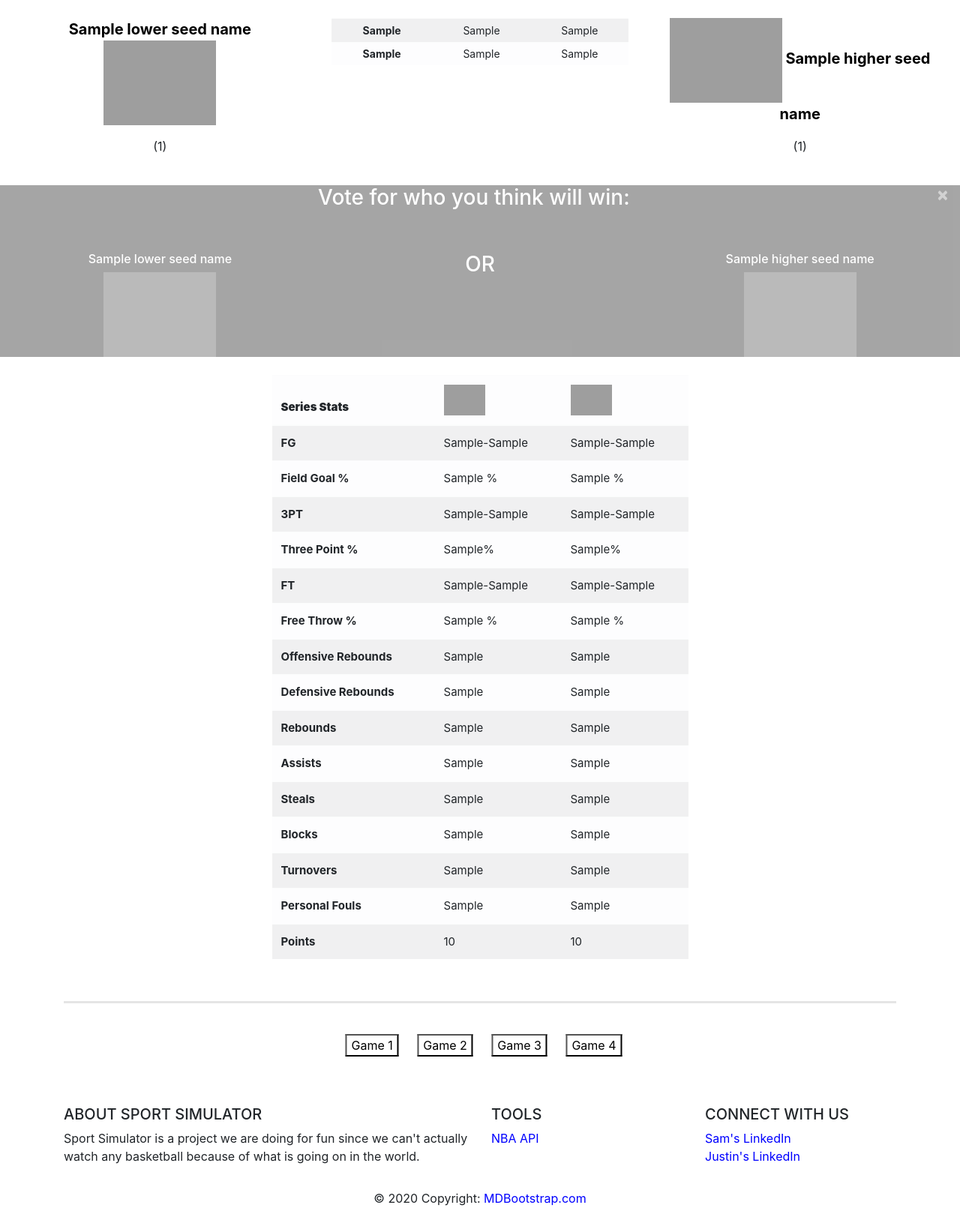
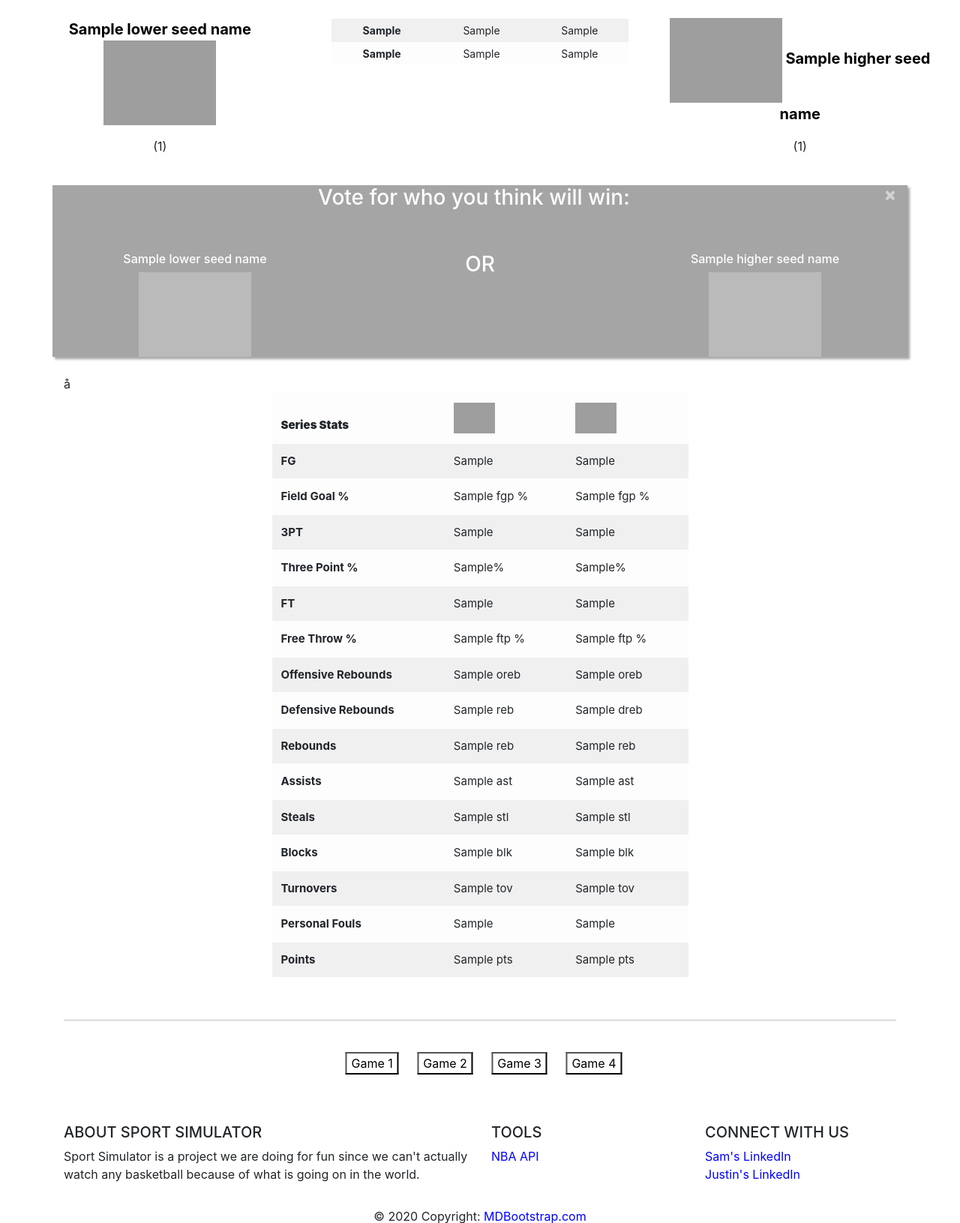
Before and after one commit to JustinJKelly/sports_simulator, a Django app: template templates/basketball/series.html in a window 1280 px wide. Shown: the part 56-1687 px from the top of the page at 75% size. Before the commit the page ends 1664 px from the top, so only its background shows below. Run offline with Django 3.2, Linux system fonts and the light colour scheme; the template is opened without the code that fills it: most values are stand-ins (such as "Sample title", 1, 10 or a date in 2020); some libraries are stand-ins or nearby versions; grey boxes are pictures that could not be loaded.

Commit message:
updated series page

```diff
--- a/templates/basketball/series.html
+++ b/templates/basketball/series.html
@@ -44,6 +44,7 @@
             opacity: 70%;
             max-height: 300px;
             color:white;
+            box-shadow: 3px 3px 3px grey;
         }
     </style>
 
@@ -154,7 +155,7 @@
     <!--End Header Scorebox-->
     <br/>
     <!-- SERIES VOTING-->
-    <div class="voting-series container-fluid">
+    <div class="voting-series container">
         <h3 id="vote_prompt"> Vote for who you think will win:<span class="close" style="cursor: pointer; color: white; ">&times;</span></h3>
         <br>
         <h3 id="thank_you" style="display: none;">Thanks for voting!<span class="close" style="cursor: pointer; color: white; ">&times;</span></h3>
@@ -193,78 +194,78 @@
             <tbody>
                 <tr>
                     <th scope="row">FG</th>
-                    <td>{{lower_seed_stats.0}}-{{lower_seed_stats.1}}</td>
-                    <td>{{higher_seed_stats.0}}-{{higher_seed_stats.1}}</td>
-                </tr>
+                    <td>{{lower_seed_averages.FG}}</td>
+                    <td>{{higher_seed_averages.FG}}</td>
+                </tr>å
                 <tr>
                     <th scope="row">Field Goal %</th>
-                    <td>{{lower_seed_stats.2}} %</td>
-                    <td>{{higher_seed_stats.2}} %</td>
+                    <td>{{lower_seed_averages.FGP}} %</td>
+                    <td>{{higher_seed_averages.FGP}} %</td>
                 </tr>
                 <tr>
                     <th scope="row">3PT</th>
-                    <td>{{lower_seed_stats.3}}-{{lower_seed_stats.4}}</td>
-                    <td>{{higher_seed_stats.3}}-{{higher_seed_stats.4}}</td>
+                    <td>{{lower_seed_averages.3FG}}</td>
+                    <td>{{higher_seed_averages.3FG}}</td>
                 </tr>
                 <tr>
                     <th scope="row">Three Point %</th>
-                    <td>{{lower_seed_stats.5}}%</td>
-                    <td>{{higher_seed_stats.5}}%</td>
+                    <td>{{lower_seed_averages.3FGP}}%</td>
+                    <td>{{higher_seed_averages.3FGP}}%</td>
                 </tr>
                 <tr>
                         <th scope="row">FT</th>
-                        <td>{{lower_seed_stats.6}}-{{lower_seed_stats.7}}</td>
-                        <td>{{higher_seed_stats.6}}-{{higher_seed_stats.7}}</td>
+                        <td>{{lower_seed_averages.FT}}</td>
+                        <td>{{higher_seed_averages.FT}}</td>
                 </tr>
                 <tr>
                         <th scope="row">Free Throw %</th>
-                        <td>{{lower_seed_stats.8}} %</td>
-                        <td>{{higher_seed_stats.8}} %</td>
+                        <td>{{lower_seed_averages.FTP}} %</td>
+                        <td>{{higher_seed_averages.FTP}} %</td>
                 </tr>
                 <tr>
                         <th scope="row">Offensive Rebounds</th>
-                        <td>{{lower_seed_stats.10}}</td>
-                        <td>{{higher_seed_stats.10}}</td>
+                        <td>{{lower_seed_averages.OREB}}</td>
+                        <td>{{higher_seed_averages.OREB}}</td>
                 </tr>
                 <tr>
                         <th scope="row">Defensive Rebounds</th>
-                        <td>{{lower_seed_stats.11}}</td>
-                        <td>{{higher_seed_stats.11}}</td>
+                        <td>{{lower_seed_averages.REB}}</td>
+                        <td>{{higher_seed_averages.DREB}}</td>
                 </tr>
                 <tr>
                         <th scope="row">Rebounds</th>
-                        <td>{{lower_seed_stats.9}}</td>
-                        <td>{{higher_seed_stats.9}}</td>
+                        <td>{{lower_seed_averages.REB}}</td>
+                        <td>{{higher_seed_averages.REB}}</td>
                 </tr>
                 <tr>
                         <th scope="row">Assists</th>
-                        <td>{{lower_seed_stats.12}}</td>
-                        <td>{{higher_seed_stats.12}}</td>
+                        <td>{{lower_seed_averages.AST}}</td>
+                        <td>{{higher_seed_averages.AST}}</td>
                 </tr>
                 <tr>
                         <th scope="row">Steals</th>
-                        <td>{{lower_seed_stats.13}}</td>
-                        <td>{{higher_seed_stats.13}}</td>
+                        <td>{{lower_seed_averages.STL}}</td>
+                        <td>{{higher_seed_averages.STL}}</td>
                 </tr>
                 <tr>
                         <th scope="row">Blocks</th>
-                        <td>{{lower_seed_stats.14}}</td>
-                        <td>{{higher_seed_stats.14}}</td>
+                        <td>{{lower_seed_averages.BLK}}</td>
+                        <td>{{higher_seed_averages.BLK}}</td>
                 </tr>
                 <tr>
                         <th scope="row">Turnovers</th>
-                        <td>{{lower_seed_stats.15}}</td>
-                        <td>{{higher_seed_stats.15}}</td>
+                        <td>{{lower_seed_averages.TOV}}</td>
+                        <td>{{higher_seed_averages.TOV}}</td>
                 </tr>
                 <tr>
                         <th scope="row">Personal Fouls</th>
-                        <td>{{lower_seed_stats.16}}</td>
-                        <td>{{higher_seed_stats.16}}</td>
+                        <td>{{lower_seed_averages.PF}}</td>
+                        <td>{{higher_seed_averages.PF}}</td>
                 </tr>
                 <tr>
                         <th scope="row">Points</th>
-                        <td>{{away_team_score}}</td>
-                        <td>{{home_team_score}}</td>
+                        <td>{{lower_seed_averages.PTS}}</td>
+                        <td>{{home_team_averages.PTS}}</td>
                 </tr>
             </tbody>
         </table>
```
Also changed, not shown: basketball/views.py (+15 -1 lines). Lines whose indentation alone changed are shown as unchanged.
